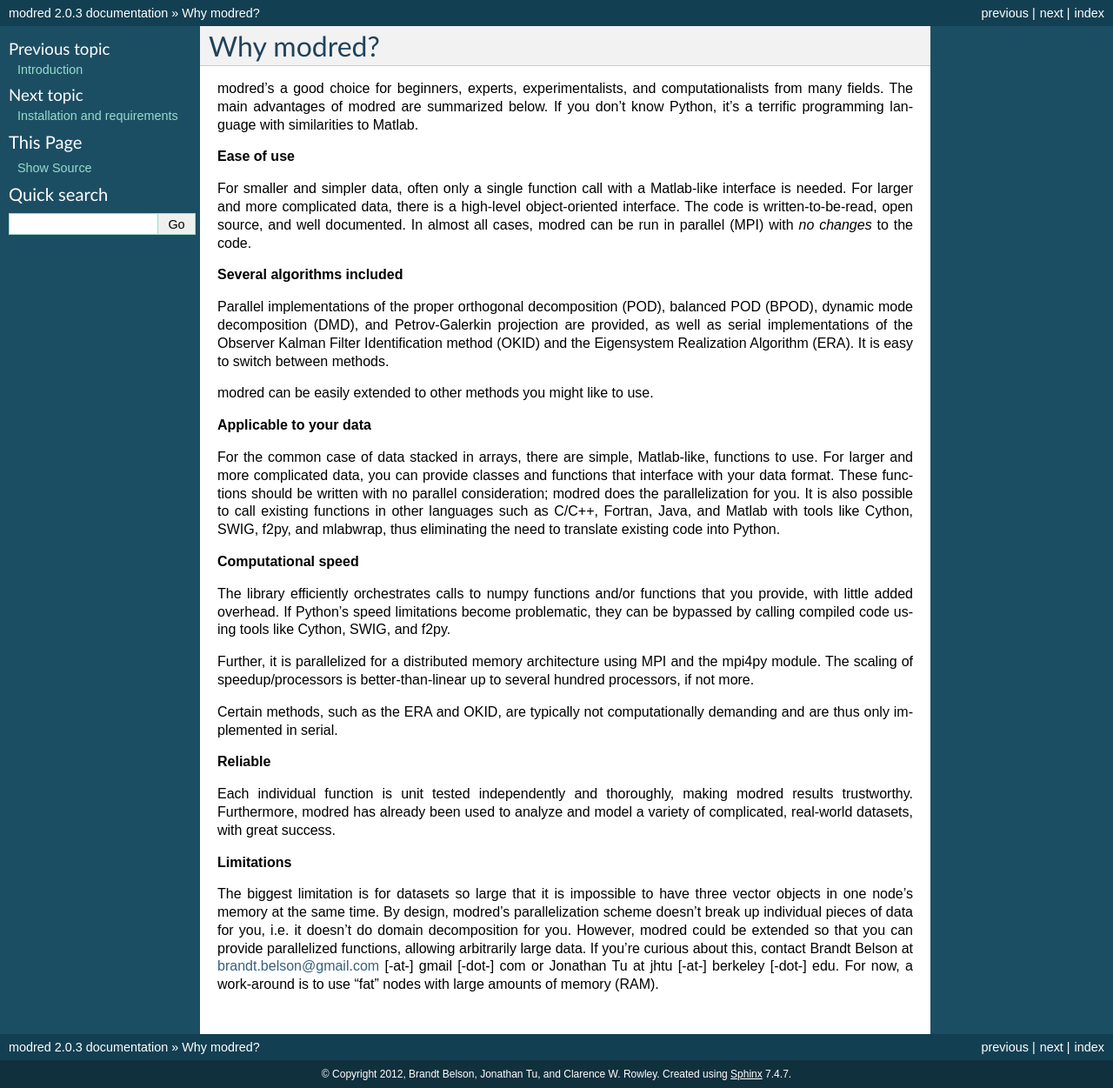
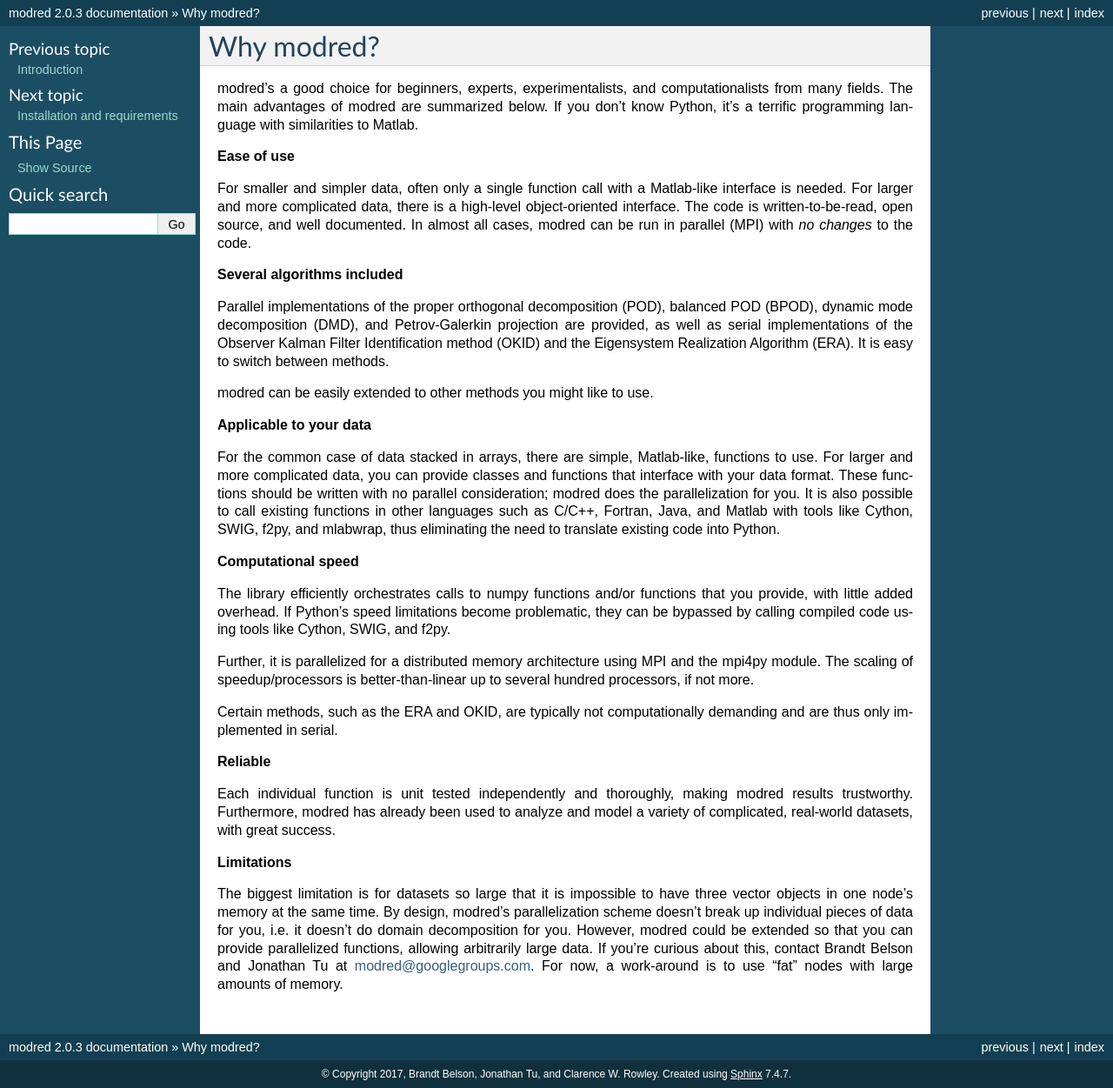
Before and after one commit to belson17/modred, a Sphinx documentation site: the page built from doc/whymodred.rst, in a window 1280 px wide. Shown: the whole page at 87% size. Built offline with Sphinx 7.4.7, drawn with Linux system fonts in a browser that asks for light colours; formulas are drawn with MathJax 3; the version number is read from the project's files by our own code.

Commit message:
Updated and cleaned for new version

```diff
--- a/README.rst
+++ b/README.rst
@@ -36,7 +36,7 @@
 
   mpiexec -n 3 python -c 'import modred.tests; modred.tests.run()'
 
-Please report failures and installation problems to brandt.belson@gmail.com [-at-] gmail.com
+Please report failures and installation problems to modred@googlegroups.com
 with the following information:
 
 1. Copy of the entire output of the tests or installation
--- a/doc/conf.py
+++ b/doc/conf.py
@@ -40,7 +40,8 @@
           #'sphinx.ext.doctest',
           #'ipython_console_highlighting',
           #'inheritance_diagram',
-          'sphinx.ext.pngmath']
+          'sphinx.ext.imgmath']
+          # 'sphinx.ext.pngmath']
           #'sphinx.ext.jsmath',
           #'numpydoc']
 
@@ -58,7 +59,7 @@
 
 # General information about the project.
 project = u'modred'
-copyright = u'2012, Brandt Belson, Jonathan Tu, and Clarence W. Rowley'
+copyright = u'2017, Brandt Belson, Jonathan Tu, and Clarence W. Rowley'
 
 # The version info for the project you're documenting, acts as replacement for
 # |version| and |release|, also used in various other places throughout the
--- a/doc/installation.rst
+++ b/doc/installation.rst
@@ -25,14 +25,14 @@
   python -c 'import modred.tests; modred.tests.run()'
   mpiexec -n 3 python -c 'import modred.tests; modred.tests.run()'
 
-Please report problems to  brandt.belson@gmail.com [-at-] gmail [-dot-] com with the following:
+Please report problems to modred@googlegroups.com with the following:
 
 1. Copy of the entire output of the installation and tests
 2. Python version (``python -V``)
 3. Numpy version (``python -c 'import numpy; print numpy.__version__'``)
 4. Your operating system
 
-The documentation is available at: http://packages.python.org/modred.
+The documentation is available at http://pythonhosted.org/modred/.
 
 While unnecessary, you can build the documentation with Sphinx
 (http://sphinx.pocoo.org).
--- a/doc/release_notes.rst
+++ b/doc/release_notes.rst
@@ -12,7 +12,7 @@
 **Bug fixes**
 
 * OKID files needed for tests are included in the source distribution. All
-doc files are also included.
+  doc files are also included.
 
 
 ------------
--- a/doc/whymodred.rst
+++ b/doc/whymodred.rst
@@ -76,7 +76,6 @@
 of data for you, i.e.  it doesn't do domain decomposition for you.
 However, modred could be extended so that you can provide parallelized
 functions, allowing arbitrarily large data.
-If you're curious about this, contact Brandt Belson at brandt.belson@gmail.com [-at-] gmail
-[-dot-] com or Jonathan Tu at jhtu [-at-] berkeley [-dot-] edu.
-For now, a work-around is to use "fat" nodes with large amounts of memory
-(RAM).
+If you're curious about this, contact Brandt Belson and Jonathan Tu at
+modred@googlegroups.com.
+For now, a work-around is to use "fat" nodes with large amounts of memory.
--- a/setup.py
+++ b/setup.py
@@ -37,9 +37,9 @@
     author_email=(
         'brandt.belson@gmail.com, Jonathan.Tu@navy.mil, cwrowley@princeton.edu'),
     url='https://pythonhosted.org/modred',
-    maintainer=('Brandt Belson, Jonathan Tu, and Clancy Rowley;'
-            'repacked and ported for Python 3 by Pierre Augier'),
-    maintainer_email='brandt.belson@gmail.com',
+    maintainer=('Brandt Belson, Jonathan Tu, and Clancy Rowley; '
+            'repacked & ported for Python3 by Pierre Augier'),
+    maintainer_email='modred@googlegroups.com',
     license='Free BSD',
     classifiers=[
         # How mature is this project? Common values are
```
